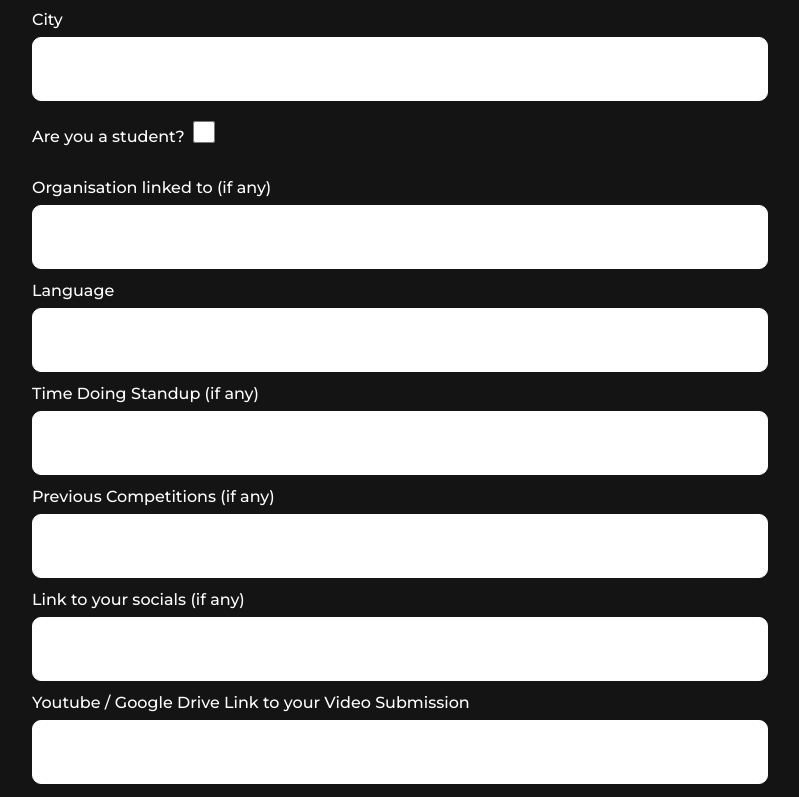
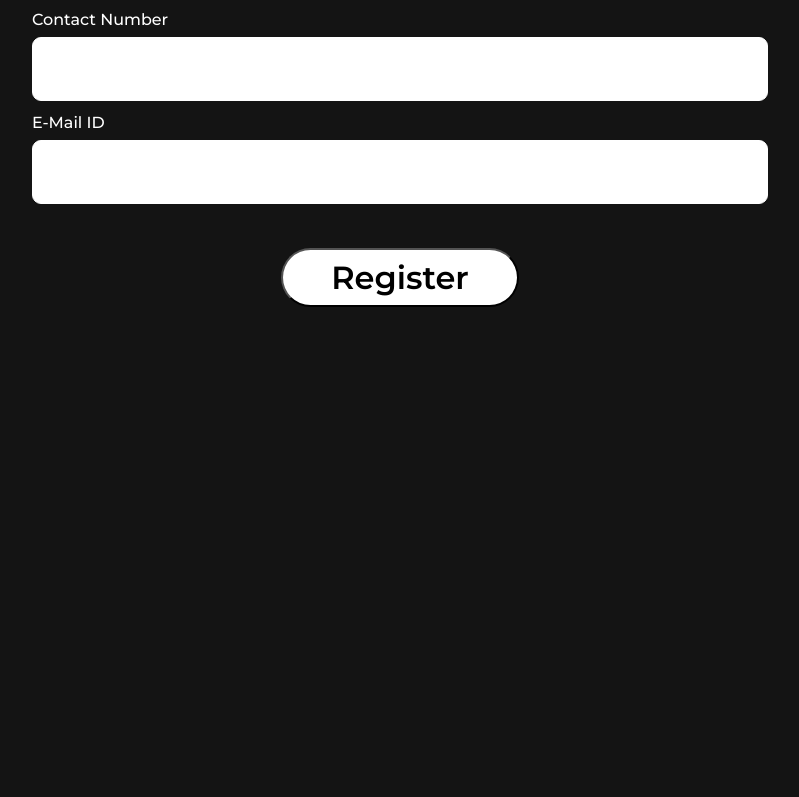
Before and after one commit to dvm-bitspilani/oasis-prereg, a React (Vite) app: page /preregistrations/StandupSoapbox/form in a window 1280 px wide. Shown: the part 402-1199 px from the top of the page, without its empty margins (240-1039 px from the left). After the commit the page ends 800 px from the top, so only its background shows below. Built offline with nearby package versions, Linux system fonts and the light colour scheme; sample sign-in values are in the browser's storage.

Commit message:
update: SSB form

```diff
--- a/src/routes/components/Form/StandupSoapboxForm.jsx
+++ b/src/routes/components/Form/StandupSoapboxForm.jsx
@@ -2,36 +2,25 @@ import React, { useRef } from "react";
 import { motion } from "framer-motion";
 import "../Form/Form.css";
 import Navbar from "../Navbar/Navbar";
-import axios from 'axios';
-import { useNavigate } from 'react-router-dom';
+import axios from "axios";
+import { useNavigate } from "react-router-dom";
 const StandupSoapboxForm = () => {
-  const navigate = useNavigate()
+  const navigate = useNavigate();
   const handlePhoneNumberInput = (e) => {
     e.target.value = e.target.value.replace(/\D/g, "");
   };
   const nameRef = useRef(null);
-  const languageRef = useRef(null);
-  const stateRef = useRef(null);
   const cityRef = useRef(null);
-  const orgRef = useRef(null);
-  const linksRef = useRef(null);
-  const socialsRef = useRef(null);
   const phoneRef = useRef(null);
   const emailRef = useRef(null);
-  const timeRef = useRef(null);
-  const competitionRef = useRef(null);
 
   const handleSubmit = (e) => {
-    const isStudentChecked = document.querySelector(".is-student").checked;
     e.preventDefault();
     const requiredFields = [
       nameRef.current,
-      stateRef.current,
       cityRef.current,
       phoneRef.current,
       emailRef.current,
-      languageRef.current,
-      linksRef.current
     ];
     const isEmpty = requiredFields.some((fieldRef) => !fieldRef.value);
 
@@ -53,40 +42,35 @@ const StandupSoapboxForm = () => {
       return;
     }
     const sendRegisteredDataToBackend = () => {
-      const postLink = 'https://bits-oasis.org/2024/main/preregistrations/StandupSoapboxRegistration/'
+      const postLink =
+        "https://bits-oasis.org/2024/main/preregistrations/StandupSoapboxRegistration/";
       let config = {
-        headers:{
-        'Authorization': `Bearer ${localStorage.getItem("token")}`,
-      }};
+        headers: {
+          Authorization: `Bearer ${localStorage.getItem("token")}`,
+        },
+      };
       const data = {
-          "id" : localStorage.getItem("userId"),
-          "name" : nameRef.current.value,
-          "city" : cityRef.current.value,
-          "phone" : phoneRef.current.value,
-          "email_address" : emailRef.current.value,
-          "state" : stateRef.current.value,
-          "isStudent" : isStudentChecked,
-          "is_student" : isStudentChecked,
-          "linked_org" : orgRef.current.value,
-          "organization" : orgRef.current.value,
-          "past_perf" : linksRef.current.value,
-          "language" : languageRef.current.value,
-          "time_doing_standup" : timeRef.current.value,
-          "previous_competition" : competitionRef.current.value,
-          "youtube_gdrive" : linksRef.current.value,
-          "social_media" : socialsRef.current.value,
-      }
-      axios.post(postLink , data, config)
-      .then(response => {
+        id: localStorage.getItem("userId"),
+        name: nameRef.current.value,
+        city: cityRef.current.value,
+        phone: phoneRef.current.value,
+        email_address: emailRef.current.value,
+      };
+      axios
+        .post(postLink, data, config)
+        .then((response) => {
           // console.log('Backend Response:', response.data);
-          localStorage.setItem("soapbox_registered", response.data.soapbox_registered)
-          navigate('/StandupSoapbox/About')
+          localStorage.setItem(
+            "soapbox_registered",
+            response.data.soapbox_registered
+          );
+          navigate("/StandupSoapbox/About");
         })
-        .catch(error => {
-          console.error('Error sending data to backend:', error);
+        .catch((error) => {
+          console.error("Error sending data to backend:", error);
         });
-  }
-  sendRegisteredDataToBackend()
+    };
+    sendRegisteredDataToBackend();
   };
   return (
     <>
@@ -96,7 +80,7 @@ const StandupSoapboxForm = () => {
         animate={{ y: 0, opacity: 1 }}
         exit={{ y: -1000, opacity: 0 }}
         // animate={{scale:[0,1]}}
-        transition={{ duration: .5,}}
+        transition={{ duration: 0.5 }}
       >
         <div className="form-wrapper">
           <div className="form-container">
@@ -106,101 +90,28 @@ const StandupSoapboxForm = () => {
                 Name
               </label>
               <input type="text" className="input-field" ref={nameRef} />
-              <label htmlFor="state" className="input-heading">
-                State
+              <label htmlFor="city" className="input-heading">
+                City
               </label>
-              <select className="input-field" ref={stateRef}>
+              <select type="text" className="input-field" ref={cityRef}>
                 <option value="" disabled selected hidden>
-                  Select
-                </option>
-                <option value="Andhra Pradesh">Andhra Pradesh</option>
-                <option value="Andaman and Nicobar Islands">
-                  Andaman and Nicobar Islands
-                </option>
-                <option value="Arunachal Pradesh">Arunachal Pradesh</option>
-                <option value="Assam">Assam</option>
-                <option value="Bihar">Bihar</option>
-                <option value="Chandigarh">Chandigarh</option>
-                <option value="Chhattisgarh">Chhattisgarh</option>
-                <option value="Dadar and Nagar Haveli">
-                  Dadar and Nagar Haveli
-                </option>
-                <option value="Daman and Diu">Daman and Diu</option>
-                <option value="Delhi">Delhi</option>
-                <option value="Lakshadweep">Lakshadweep</option>
-                <option value="Puducherry">Puducherry</option>
-                <option value="Goa">Goa</option>
-                <option value="Gujarat">Gujarat</option>
-                <option value="Haryana">Haryana</option>
-                <option value="Himachal Pradesh">Himachal Pradesh</option>
-                <option value="Jammu and Kashmir">Jammu and Kashmir</option>
-                <option value="Jharkhand">Jharkhand</option>
-                <option value="Karnataka">Karnataka</option>
-                <option value="Kerala">Kerala</option>
-                <option value="Madhya Pradesh">Madhya Pradesh</option>
-                <option value="Maharashtra">Maharashtra</option>
-                <option value="Manipur">Manipur</option>
-                <option value="Meghalaya">Meghalaya</option>
-                <option value="Mizoram">Mizoram</option>
-                <option value="Nagaland">Nagaland</option>
-                <option value="Odisha">Odisha</option>
-                <option value="Punjab">Punjab</option>
-                <option value="Rajasthan">Rajasthan</option>
-                <option value="Sikkim">Sikkim</option>
-                <option value="Tamil Nadu">Tamil Nadu</option>
-                <option value="Telangana">Telangana</option>
-                <option value="Tripura">Tripura</option>
-                <option value="Uttar Pradesh">Uttar Pradesh</option>
-                <option value="Uttarakhand">Uttarakhand</option>
-                <option value="West Bengal">West Bengal</option>
-              </select>
-              <label htmlFor="city" className="input-heading">
-               City
-              </label>
-              <input type="text" className="input-field" ref={cityRef}>
-                {/* <option value="" disabled selected hidden>
                   Select
                 </option>
                 <option value="Bangalore">Bangalore</option>
                 <option value="Delhi">Delhi</option>
-                <option value="Mumbai">Mumbai</option> */}
-              </input>
-
-              <div className="student">
-                <div className="student">
-              <label htmlFor="student" className="input-heading student">
-                Are you a student?
-              </label>
-              <input type="checkbox" className="is-student" /></div></div>
-              <br></br>
-              <label htmlFor="organisation" className="input-heading">
-                Organisation linked to (if any)
-              </label>
-              <input type="text" className="input-field" ref={orgRef} />
-              <label htmlFor="language" className="input-heading">
-               Language
-              </label>
-              <input type="text" className="input-field" ref={languageRef} />
-              <label htmlFor="time" className="input-heading">
-               Time Doing Standup (if any)
-              </label>
-              <input type="text" className="input-field" ref={timeRef} />
-              <label htmlFor="competition" className="input-heading">
-               Previous Competitions (if any)
-              </label>
-              <input type="text" className="input-field" ref={competitionRef} />
-              <label htmlFor="socials" className="input-heading">
-                Link to your socials (if any)
-              </label>
-              <input type="text" className="input-field" ref={socialsRef} />
-              <label htmlFor="links" className="input-heading">
-              Youtube / Google Drive Link to your Video Submission
-              </label>
-              <input type="text" className="input-field" ref={linksRef} />
+                <option value="Mumbai">Mumbai</option>
+                <option value="Mumbai">Mumbai</option>
+                <option value="Mumbai">Mumbai</option>
+              </select>
               <label htmlFor="phone" className="input-heading">
                 Contact Number
               </label>
-              <input type="tel" className="input-field" ref={phoneRef} onChange={handlePhoneNumberInput}/>
+              <input
+                type="tel"
+                className="input-field"
+                ref={phoneRef}
+                onChange={handlePhoneNumberInput}
+              />
               <label htmlFor="email" className="input-heading">
                 E-Mail ID
               </label>
@@ -214,9 +125,13 @@ const StandupSoapboxForm = () => {
                   Register
                 </button>
               </div>
-              {localStorage.getItem('soapbox_registered')==="true" && (<div className="successMessageContainer">
-              <span className="successMessage">Successfully Registered!</span>
-              </div>)}
+              {localStorage.getItem("soapbox_registered") === "true" && (
+                <div className="successMessageContainer">
+                  <span className="successMessage">
+                    Successfully Registered!
+                  </span>
+                </div>
+              )}
             </form>
           </div>
         </div>
```
